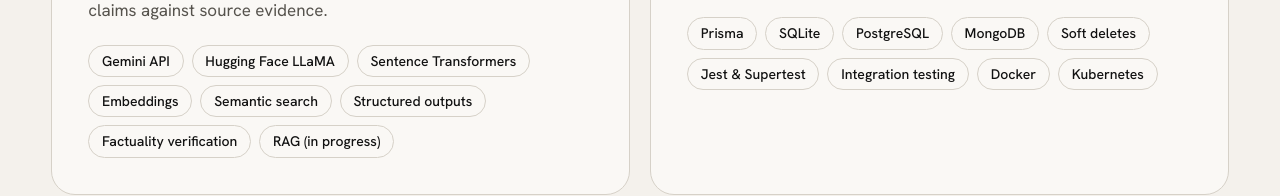
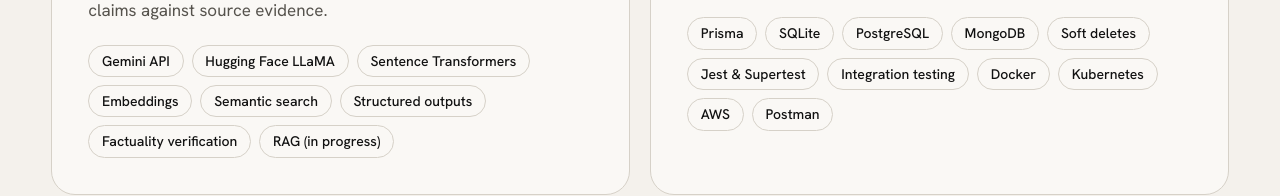
Before and after one commit to DhritiJindal13/portfolio, a plain HTML site: page index.html in a window 1280 px wide. Shown: the part 2825-3021 px from the top of the page. Drawn offline with nearby package versions, Linux system fonts and the light colour scheme.

Commit message:
Update index.html

```diff
--- a/index.html
+++ b/index.html
@@ -522,6 +522,8 @@
               <li class="tag">Integration testing</li>
               <li class="tag">Docker</li>
               <li class="tag">Kubernetes</li>
+              <li class="tag">AWS</li>
+              <li class="tag">Postman</li>
             </ul>
           </article>
         </div>
```
